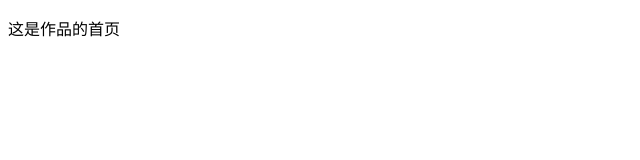
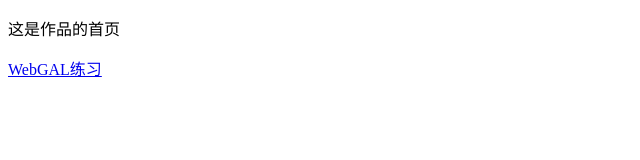
Before and after one commit to 112233cui/practice, a plain HTML site: page index.html in a window 1280 px wide. Shown: the whole page, without its empty margins (0-640 px from the left). Drawn offline with Linux system fonts and the light colour scheme.

Commit message:
自动推送

```diff
--- a/index.html
+++ b/index.html
@@ -7,5 +7,6 @@
   </head>
   <body>
     <p>这是作品的首页</p>
+    <p><a href="web\index.html">WebGAL练习</a></p>
   </body>
 </html>
```
